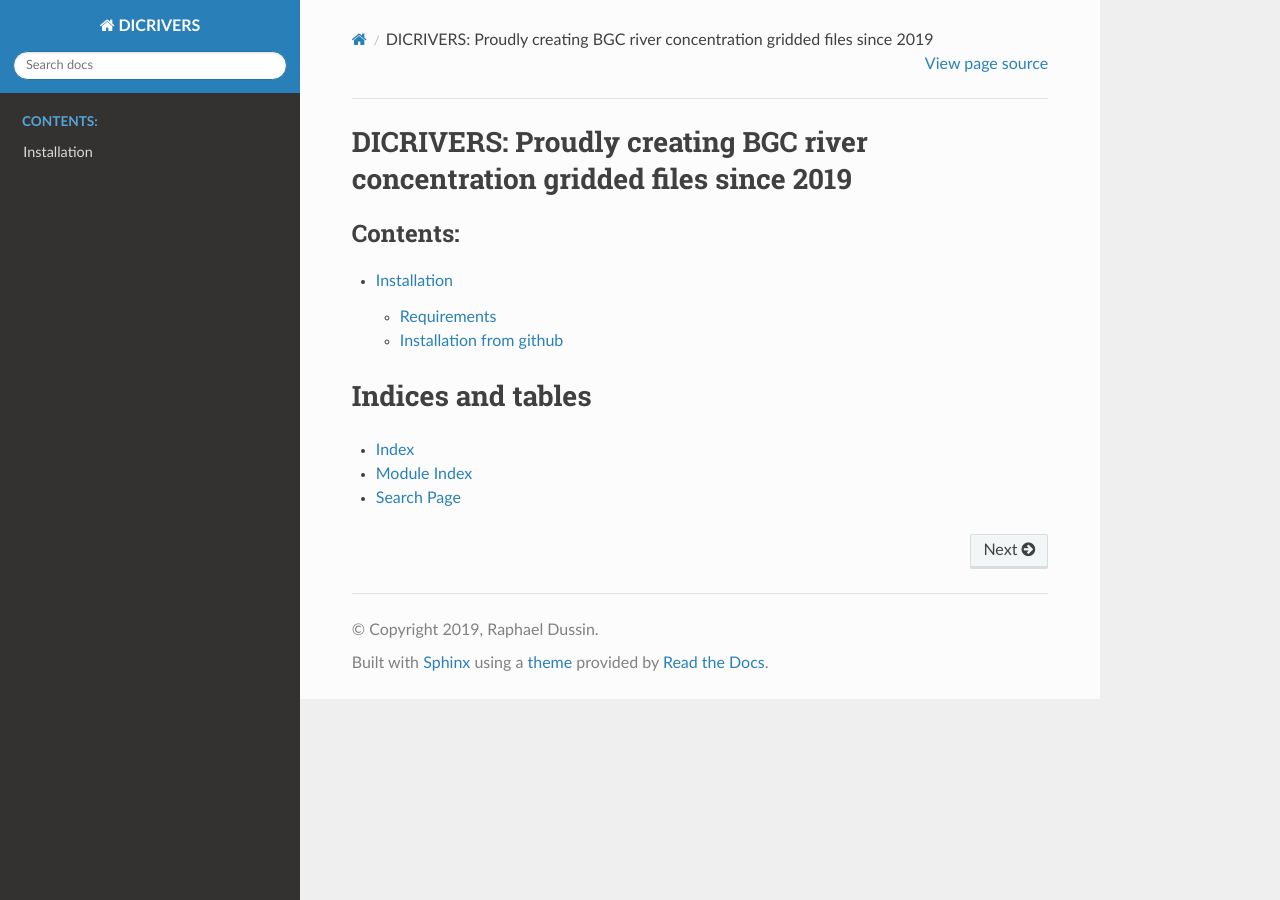
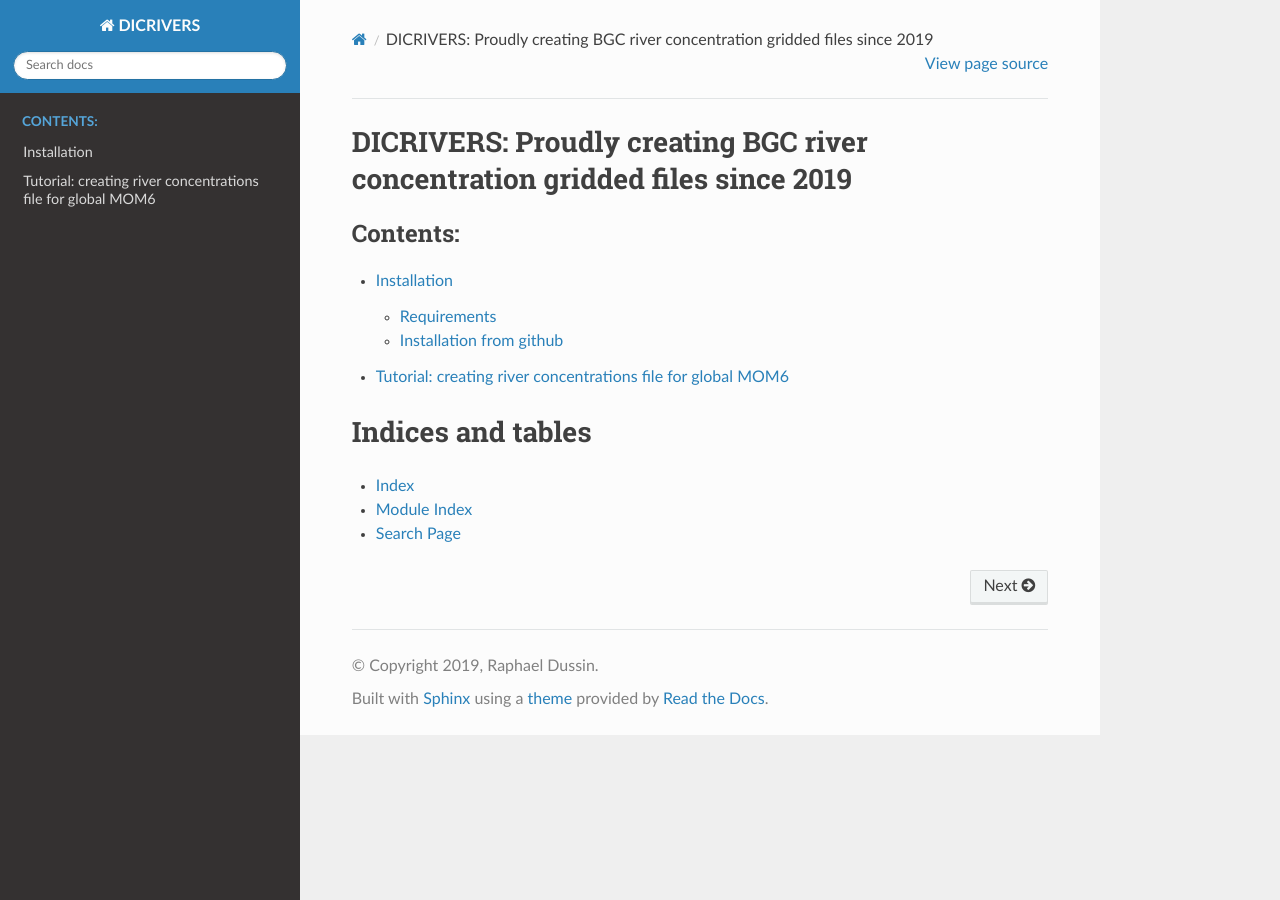
Before and after one commit to raphaeldussin/DICRIVERS, a Sphinx documentation site: the page built from doc/index.rst, in a window 1280 px wide. Built offline with Sphinx 7.4.7 and the Read the Docs theme 2.0.0, drawn with Linux system fonts in a browser that asks for light colours.

Commit message:
add to doc

```diff
--- a/doc/conf.py
+++ b/doc/conf.py
@@ -41,6 +41,7 @@ release = '0.1.0'
 extensions = [
     'sphinx.ext.autodoc',
     'sphinx.ext.githubpages',
+    'nbsphinx',
 ]
 
 # Add any paths that contain templates here, relative to this directory.
--- a/doc/index.rst
+++ b/doc/index.rst
@@ -11,6 +11,7 @@ DICRIVERS: Proudly creating BGC river concentration gridded files since 2019
    :caption: Contents:
 
    install
+   dicrivers_example_global_mom6
 
 
 Indices and tables
```
